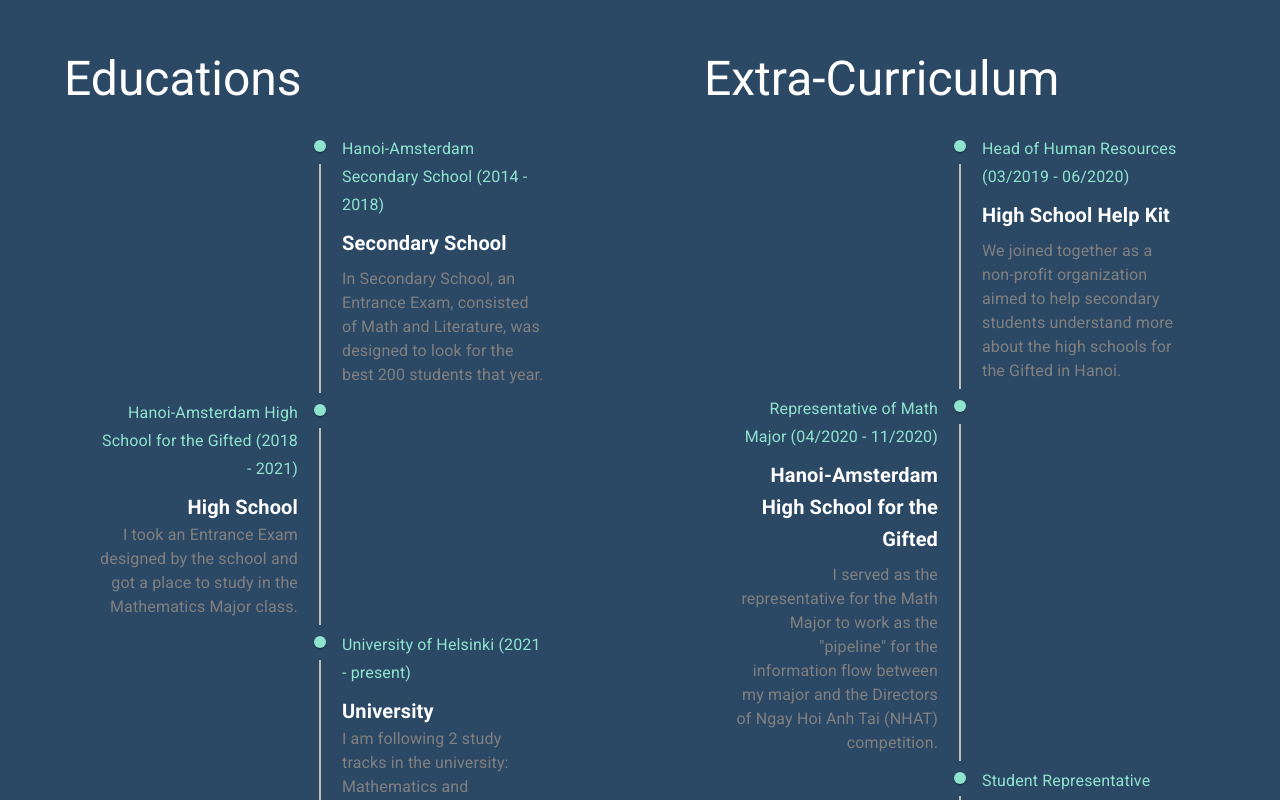
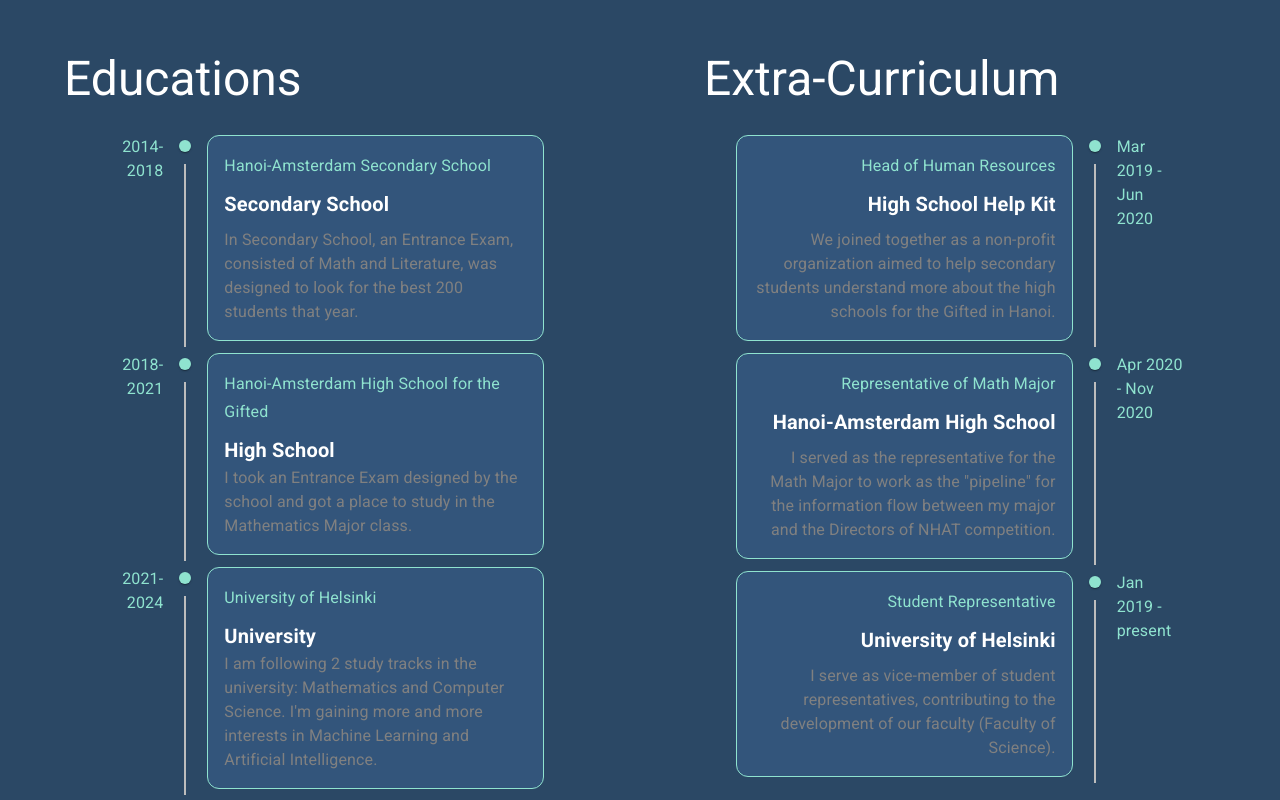
Before and after one commit to triluu03/personal-portfolio, a React (Create React App) app: page / in a window 1280 px wide. Shown: the part 1120-1920 px from the top of the page. Built offline with nearby package versions, Linux system fonts and the light colour scheme.

Commit message:
Change the Design of Education Page

```diff
--- a/package.json
+++ b/package.json
@@ -20,6 +20,7 @@
         "react": "^18.2.0",
         "react-dom": "^18.2.0",
         "react-icons": "^4.4.0",
+        "react-intersection-observer": "^9.4.0",
         "react-scripts": "5.0.1",
         "react-scroll-motion": "^0.3.0",
         "react-type-animation": "^2.1.1",
--- a/src/components/Education.js
+++ b/src/components/Education.js
@@ -1,3 +1,5 @@
+// import { useInView } from 'react-intersection-observer'
+
 import { Box, Typography } from '@mui/material'
 import {
     Timeline,
@@ -5,14 +7,25 @@
     TimelineSeparator,
     TimelineDot,
     TimelineContent,
+    TimelineOppositeContent,
     TimelineItem,
 } from '@mui/lab'
+
+import 'animate.css'
 
 const Education = () => {
     const style = {
         display: 'flex',
         justifyContent: 'center',
         flexDirection: 'row',
+    }
+
+    const timelineItemStyle = {
+        border: 1,
+        borderColor: 'cardTitle.main',
+        borderRadius: 3,
+        p: 2,
+        bgcolor: 'primary.light',
     }
 
     return (
@@ -24,18 +37,25 @@
                 <Typography variant='h3' color='textPrimary.main'>
                     Educations
                 </Typography>
-                <Timeline position='alternate'>
+                <Timeline position='right' align='left'>
                     <TimelineItem>
+                        <TimelineOppositeContent
+                            color='cardTitle.main'
+                            sx={{ flex: 0.2 }}
+                        >
+                            2014-2018
+                        </TimelineOppositeContent>
                         <TimelineSeparator>
                             <TimelineDot color='cardTitle' />
                             <TimelineConnector />
                         </TimelineSeparator>
                         <TimelineContent>
+                            <Box sx={{ ...timelineItemStyle }}>
                                 <Typography
                                     variant='subtitle1'
                                     color='cardTitle.main'
                                 >
-                                Hanoi-Amsterdam Secondary School (2014 - 2018)
+                                    Hanoi-Amsterdam Secondary School
                                 </Typography>
                                 <Typography
                                     variant='h6'
@@ -48,24 +68,32 @@
                                     color='textSecondary.main'
                                     sx={{ mt: 1 }}
                                 >
-                                In Secondary School, an Entrance Exam, consisted
-                                of Math and Literature, was designed to look for
-                                the best 200 students that year.
+                                    In Secondary School, an Entrance Exam,
+                                    consisted of Math and Literature, was
+                                    designed to look for the best 200 students
+                                    that year.
                                 </Typography>
+                            </Box>
                         </TimelineContent>
                     </TimelineItem>
                     <TimelineItem>
+                        <TimelineOppositeContent
+                            color='cardTitle.main'
+                            sx={{ flex: 0.2 }}
+                        >
+                            2018-2021
+                        </TimelineOppositeContent>
                         <TimelineSeparator>
                             <TimelineDot color='cardTitle' />
                             <TimelineConnector />
                         </TimelineSeparator>
                         <TimelineContent>
+                            <Box sx={{ ...timelineItemStyle }}>
                                 <Typography
                                     variant='subtitle1'
                                     color='cardTitle.main'
                                 >
-                                Hanoi-Amsterdam High School for the Gifted (2018
-                                - 2021)
+                                    Hanoi-Amsterdam High School for the Gifted
                                 </Typography>
                                 <Typography
                                     variant='h6'
@@ -75,23 +103,31 @@
                                     <b>High School</b>
                                 </Typography>
                                 <Typography color='textSecondary.main'>
-                                I took an Entrance Exam designed by the school
-                                and got a place to study in the Mathematics
-                                Major class.
+                                    I took an Entrance Exam designed by the
+                                    school and got a place to study in the
+                                    Mathematics Major class.
                                 </Typography>
+                            </Box>
                         </TimelineContent>
                     </TimelineItem>
                     <TimelineItem>
+                        <TimelineOppositeContent
+                            color='cardTitle.main'
+                            sx={{ flex: 0.2 }}
+                        >
+                            2021-2024
+                        </TimelineOppositeContent>
                         <TimelineSeparator>
                             <TimelineDot color='cardTitle' />
                             <TimelineConnector />
                         </TimelineSeparator>
                         <TimelineContent>
+                            <Box sx={{ ...timelineItemStyle }}>
                                 <Typography
                                     variant='subtitle1'
                                     color='cardTitle.main'
                                 >
-                                University of Helsinki (2021 - present)
+                                    University of Helsinki
                                 </Typography>
                                 <Typography
                                     variant='h6'
@@ -101,9 +137,13 @@
                                     <b>University</b>
                                 </Typography>
                                 <Typography color='textSecondary.main'>
-                                I am following 2 study tracks in the university:
-                                Mathematics and Computer Science.
+                                    I am following 2 study tracks in the
+                                    university: Mathematics and Computer
+                                    Science. I'm gaining more and more interests
+                                    in Machine Learning and Artificial
+                                    Intelligence.
                                 </Typography>
+                            </Box>
                         </TimelineContent>
                     </TimelineItem>
                 </Timeline>
@@ -113,18 +153,25 @@
                 <Typography variant='h3' color='textPrimary.main'>
                     Extra-Curriculum
                 </Typography>
-                <Timeline position='alternate'>
+                <Timeline position='left' align='right'>
                     <TimelineItem>
+                        <TimelineOppositeContent
+                            color='cardTitle.main'
+                            sx={{ flex: 0.2 }}
+                        >
+                            Mar 2019 - Jun 2020
+                        </TimelineOppositeContent>
                         <TimelineSeparator>
                             <TimelineDot color='cardTitle' />
                             <TimelineConnector />
                         </TimelineSeparator>
                         <TimelineContent>
+                            <Box sx={{ ...timelineItemStyle }}>
                                 <Typography
                                     variant='subtitle1'
                                     color='cardTitle.main'
                                 >
-                                Head of Human Resources (03/2019 - 06/2020)
+                                    Head of Human Resources
                                 </Typography>
                                 <Typography
                                     variant='h6'
@@ -137,32 +184,39 @@
                                     color='textSecondary.main'
                                     sx={{ mt: 1 }}
                                 >
-                                We joined together as a non-profit organization
-                                aimed to help secondary students understand more
-                                about the high schools for the Gifted in Hanoi.
+                                    We joined together as a non-profit
+                                    organization aimed to help secondary
+                                    students understand more about the high
+                                    schools for the Gifted in Hanoi.
                                 </Typography>
+                            </Box>
                         </TimelineContent>
                     </TimelineItem>
                     <TimelineItem>
+                        <TimelineOppositeContent
+                            color='cardTitle.main'
+                            sx={{ flex: 0.2 }}
+                        >
+                            Apr 2020 - Nov 2020
+                        </TimelineOppositeContent>
                         <TimelineSeparator>
                             <TimelineDot color='cardTitle' />
                             <TimelineConnector />
                         </TimelineSeparator>
                         <TimelineContent>
+                            <Box sx={{ ...timelineItemStyle }}>
                                 <Typography
                                     variant='subtitle1'
                                     color='cardTitle.main'
                                 >
-                                Representative of Math Major (04/2020 - 11/2020)
+                                    Representative of Math Major
                                 </Typography>
                                 <Typography
                                     variant='h6'
                                     color='textPrimary.main'
                                     sx={{ mt: 1 }}
                                 >
-                                <b>
-                                    Hanoi-Amsterdam High School for the Gifted
-                                </b>
+                                    <b>Hanoi-Amsterdam High School</b>
                                 </Typography>
                                 <Typography
                                     color='textSecondary.main'
@@ -171,22 +225,29 @@
                                     I served as the representative for the Math
                                     Major to work as the "pipeline" for the
                                     information flow between my major and the
-                                Directors of Ngay Hoi Anh Tai (NHAT)
-                                competition.
+                                    Directors of NHAT competition.
                                 </Typography>
+                            </Box>
                         </TimelineContent>
                     </TimelineItem>
                     <TimelineItem>
+                        <TimelineOppositeContent
+                            color='cardTitle.main'
+                            sx={{ flex: 0.2 }}
+                        >
+                            Jan 2019 - present
+                        </TimelineOppositeContent>
                         <TimelineSeparator>
                             <TimelineDot color='cardTitle' />
                             <TimelineConnector />
                         </TimelineSeparator>
                         <TimelineContent>
+                            <Box sx={{ ...timelineItemStyle }}>
                                 <Typography
                                     variant='subtitle1'
                                     color='cardTitle.main'
                                 >
-                                Student Representative (01/2022 - present)
+                                    Student Representative
                                 </Typography>
                                 <Typography
                                     variant='h6'
@@ -200,10 +261,11 @@
                                     sx={{ mt: 1 }}
                                 >
                                     I serve as vice-member of student
-                                representatives. We are chosen to contribute to
-                                the development of our faculty (Faculty of
+                                    representatives, contributing to the
+                                    development of our faculty (Faculty of
                                     Science).
                                 </Typography>
+                            </Box>
                         </TimelineContent>
                     </TimelineItem>
                 </Timeline>
```
Also changed, not shown: 1 other file (tests, documents, lock files or other folders). Lines whose indentation alone changed are shown as unchanged.
